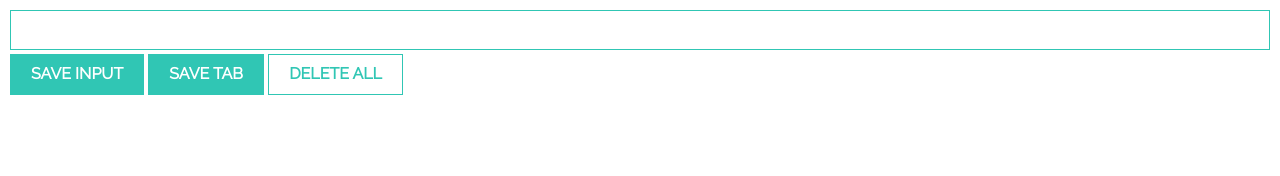
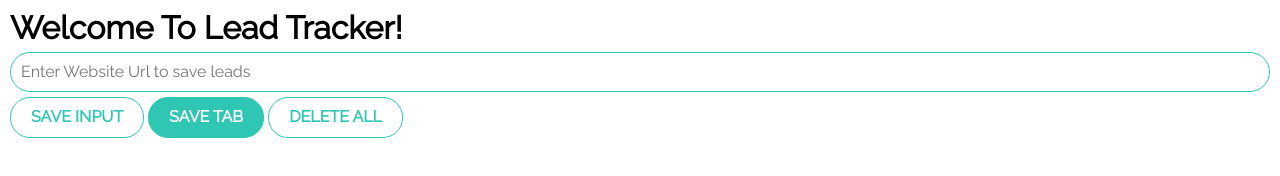
Before and after one commit to Hamzaali146/Tracker-Extension, a browser extension: page index.html in a window 1280 px wide. In both pictures the pointer is over the button "SAVE INPUT". Drawn offline with nearby package versions, Linux system fonts and the light colour scheme.

Commit message:
Modified

```diff
--- a/index.css
+++ b/index.css
@@ -11,7 +11,9 @@ input {
     padding: 10px;
     box-sizing: border-box;
     border: 1px solid #30C6B4 ;
+    margin-top: 5px;
     margin-bottom: 4px;
+    border-radius: 20px;
 }
 
 button {
@@ -20,11 +22,29 @@ button {
     padding: 10px 20px;
     border: 1px solid #30C6B4;
     font-weight: bold;
+    border-radius: 20px;
+    margin-top: 1px;
 }
-
+button:hover {
+    background: white ;
+    color: #30C6B4 ;
+    padding: 10px 20px;
+    border: 1px solid #30C6B4;
+    font-weight: bold;
+    border-radius: 20px;
+    margin-top: 1px;
+    transition: all;
+    transition-duration: 500ms;
+}
 #delete-btn {
     background: white;
     color: #30C6B4 ;
+}
+#delete-btn:hover {
+    transition: all;
+    transition-duration: 500ms;
+    background:#30C6B4;
+    color: white;
 }
 
 ul {
@@ -40,3 +60,12 @@ li {
 a {
     color: #30C6B4
 }
+h1{
+    display: inline;
+    cursor: pointer;
+}
+h1:hover{
+    color: #30C6B4;
+    transition: all;
+    transition-duration: 500ms;
+}
--- a/index.html
+++ b/index.html
@@ -6,7 +6,8 @@
 <link href="https://fonts.googleapis.com/css2?family=Lora:ital@1&family=Nunito+Sans:ital,opsz,wght@1,6..12,500&family=Poppins:wght@600&family=Raleway&display=swap" rel="stylesheet">
     </head>
     <body>
-        <input type="text" id="input-el">
+        <h1 style="text-align: center; justify-content: center;">Welcome To Lead Tracker!</h1>
+        <input type="text" id="input-el" placeholder="Enter Website Url to save leads">
         <button id="input-btn">SAVE INPUT</button>
         <button id="tab-btn">SAVE TAB</button>
         <button id="delete-btn">DELETE ALL</button>
```
